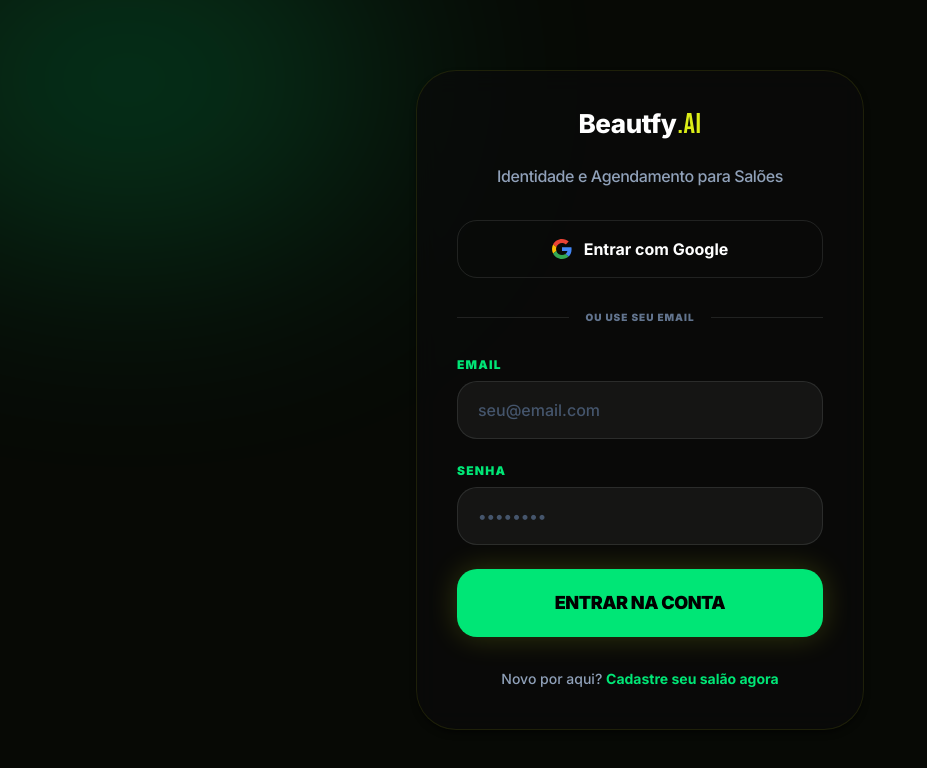
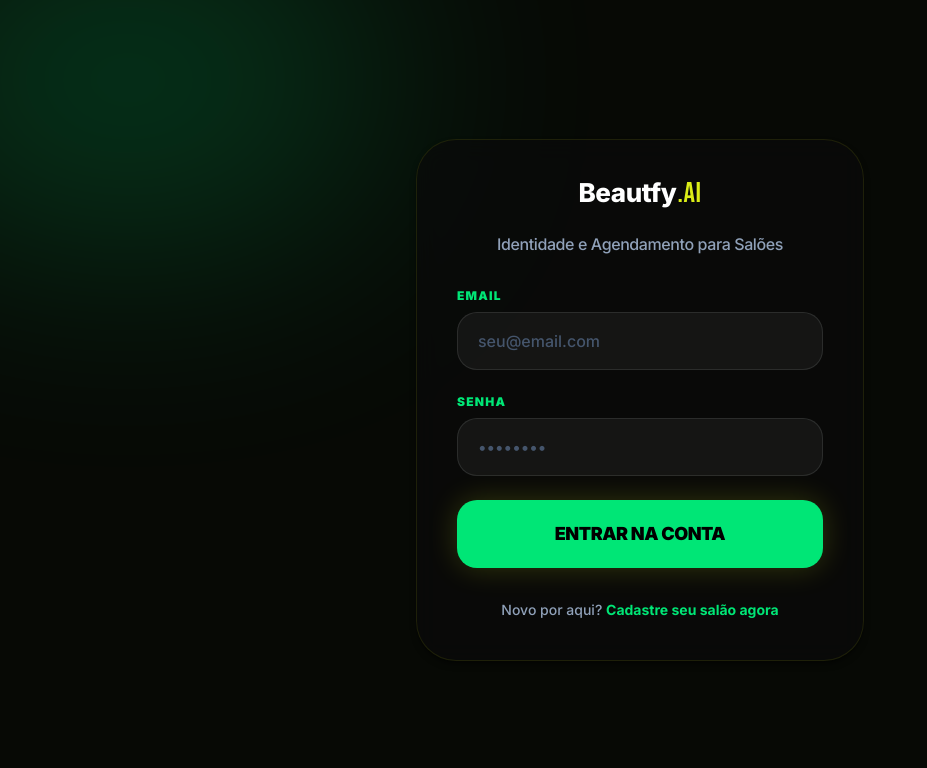
Before and after one commit to kokimotoprojetos/agendamentofacil, a Next.js app: page /login in a window 1280 px wide. Shown: the top 768 px of the page, without its empty margins (0-927 px from the left). Built offline with nearby package versions, Linux system fonts and the light colour scheme.

Commit message:
feat(auth): remover login com google completamente conforme solicitado

```diff
--- a/src/app/login/page.tsx
+++ b/src/app/login/page.tsx
@@ -15,19 +15,9 @@
 
 type LoginFormValues = z.infer<typeof loginSchema>;
 
-// Google "G" SVG icon
-const GoogleIcon = () => (
-    <svg width="20" height="20" viewBox="0 0 48 48" xmlns="http://www.w3.org/2000/svg">
-        <path fill="#EA4335" d="M24 9.5c3.54 0 6.71 1.22 9.21 3.6l6.85-6.85C35.9 2.38 30.47 0 24 0 14.62 0 6.51 5.38 2.56 13.22l7.98 6.19C12.43 13.72 17.74 9.5 24 9.5z" />
-        <path fill="#4285F4" d="M46.98 24.55c0-1.57-.15-3.09-.38-4.55H24v9.02h12.94c-.58 2.96-2.26 5.48-4.78 7.18l7.73 6c4.51-4.18 7.09-10.36 7.09-17.65z" />
-        <path fill="#FBBC05" d="M10.53 28.59c-.48-1.45-.76-2.99-.76-4.59s.27-3.14.76-4.59l-7.98-6.19C.92 16.46 0 20.12 0 24c0 3.88.92 7.54 2.56 10.78l7.97-6.19z" />
-        <path fill="#34A853" d="M24 48c6.48 0 11.93-2.13 15.89-5.81l-7.73-6c-2.18 1.48-4.97 2.35-8.16 2.35-6.26 0-11.57-4.22-13.47-9.91l-7.98 6.19C6.51 42.62 14.62 48 24 48z" />
-        <path fill="none" d="M0 0h48v48H0z" />
-    </svg>
-);
+
 
 export default function LoginPage() {
-    const [googleLoading, setGoogleLoading] = useState(false);
     const { register, handleSubmit, formState: { errors, isSubmitting } } = useForm<LoginFormValues>({
         resolver: zodResolver(loginSchema),
     });
@@ -53,14 +43,7 @@
         }
     };
 
-    const handleGoogleLogin = async () => {
-        setGoogleLoading(true);
-        try {
-            await signIn('google', { callbackUrl: '/dashboard' });
-        } catch {
-            setGoogleLoading(false);
-        }
-    };
+
 
     return (
         <div className="flex items-center justify-center min-h-screen px-4 bg-[#070905] relative overflow-hidden">
@@ -90,22 +73,7 @@
                         <p className="text-slate-400 font-medium tracking-tight mt-2">Identidade e Agendamento para Salões</p>
                     </div>
 
-                    {/* Google Login */}
-                    <button
-                        onClick={handleGoogleLogin}
-                        disabled={googleLoading}
-                        className="flex items-center justify-center w-full py-4 px-4 font-bold rounded-2xl transition-all hover:bg-white/5 active:scale-95 disabled:opacity-60 border border-white/10 text-white gap-3"
-                    >
-                        <GoogleIcon />
-                        {googleLoading ? 'Redirecionando...' : 'Entrar com Google'}
-                    </button>
 
-                    {/* Divider */}
-                    <div className="relative flex items-center">
-                        <div className="flex-1 h-px bg-white/10" />
-                        <span className="px-4 text-[10px] text-slate-500 font-black uppercase tracking-widest">ou use seu email</span>
-                        <div className="flex-1 h-px bg-white/10" />
-                    </div>
 
                     {/* Email / Password form */}
                     <form className="space-y-6" onSubmit={handleSubmit(onSubmit)}>
--- a/src/lib/auth.ts
+++ b/src/lib/auth.ts
@@ -6,14 +6,6 @@
 
 export const authOptions: AuthOptions = {
     providers: [
-        ...(process.env.GOOGLE_CLIENT_ID && process.env.GOOGLE_CLIENT_SECRET
-            ? [
-                GoogleProvider({
-                    clientId: process.env.GOOGLE_CLIENT_ID,
-                    clientSecret: process.env.GOOGLE_CLIENT_SECRET,
-                }),
-            ]
-            : []),
         CredentialsProvider({
             name: "Credentials",
             credentials: {
```
